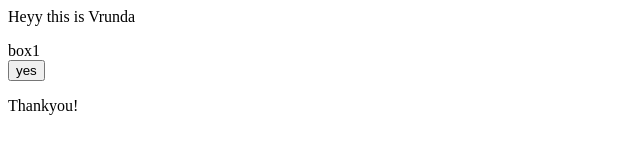
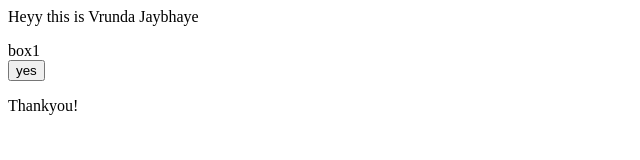
Before and after one commit to vrundaaa27/LocalRepo, a plain HTML site: page index.html in a window 1280 px wide. Shown: the full height of the page, 0-640 px from the left. Drawn offline with Linux system fonts and the light colour scheme.

Commit message:
Jaybhaye added

```diff
--- a/index.html
+++ b/index.html
@@ -1,4 +1,4 @@
-<P>Heyy this is Vrunda</P>
+<P>Heyy this is Vrunda Jaybhaye</P>
 <div>box1</div>
 <button>yes</button>
 <P>Thankyou!</P>
```
